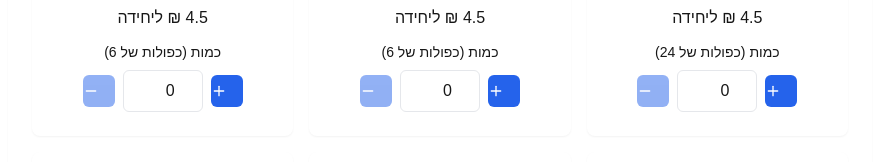
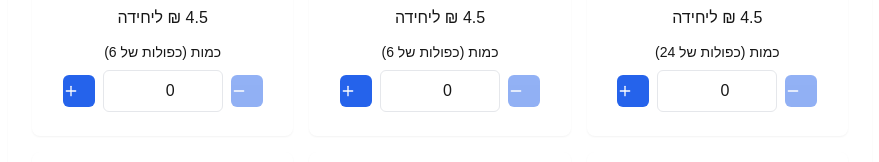
Before and after one commit to lilachbitton/orders-system, a Next.js app: page / in a window 1280 px wide. Shown: the part 424-586 px from the top of the page, without its empty margins (200-1079 px from the left). Built offline with nearby package versions, Linux system fonts and the light colour scheme.

Commit message:
new button

```diff
--- a/src/app/page.js
+++ b/src/app/page.js
@@ -285,37 +285,35 @@
                         <Label className="text-sm">
                           כמות (כפולות של {product['כפולות להזמנה']})
                         </Label>
-                        <div className="flex items-center justify-center gap-2">
-                          <Button
-                            type="button"
-                            variant="outline"
-                            size="icon"
-                            onClick={() => adjustQuantity(product['מק"ט '], 1)}
-                            className="h-8 w-8"
-                          >
-                            <Plus className="h-4 w-4" />
-                          </Button>
-
-                          <div className="w-20">
-                            <Input
-                              type="number"
-                              value={order.quantity}
-                              onChange={(e) => handleQuantityChange(product['מק"ט '], Number(e.target.value))}
-                              className="text-center"
-                              min="0"
-                              step={product['כפולות להזמנה']}
-                            />
-                          </div>
-
+                        <div className="flex items-center justify-between w-full max-w-[200px] mx-auto">
   <Button
     type="button"
     variant="outline"
     size="icon"
     onClick={() => adjustQuantity(product['מק"ט '], -1)}
     disabled={order.quantity === 0}
-                            className="h-8 w-8"
+    className="h-8 w-8 flex-shrink-0"
   >
     <Minus className="h-4 w-4" />
+  </Button>
+
+  <Input
+    type="number"
+    value={order.quantity}
+    onChange={(e) => handleQuantityChange(product['מק"ט '], Number(e.target.value))}
+    className="text-center mx-2 w-20"
+    min="0"
+    step={product['כפולות להזמנה']}
+  />
+
+  <Button
+    type="button"
+    variant="outline"
+    size="icon"
+    onClick={() => adjustQuantity(product['מק"ט '], 1)}
+    className="h-8 w-8 flex-shrink-0"
+  >
+    <Plus className="h-4 w-4" />
   </Button>
 </div>
                 </div>
```
Lines whose indentation alone changed are shown as unchanged.
